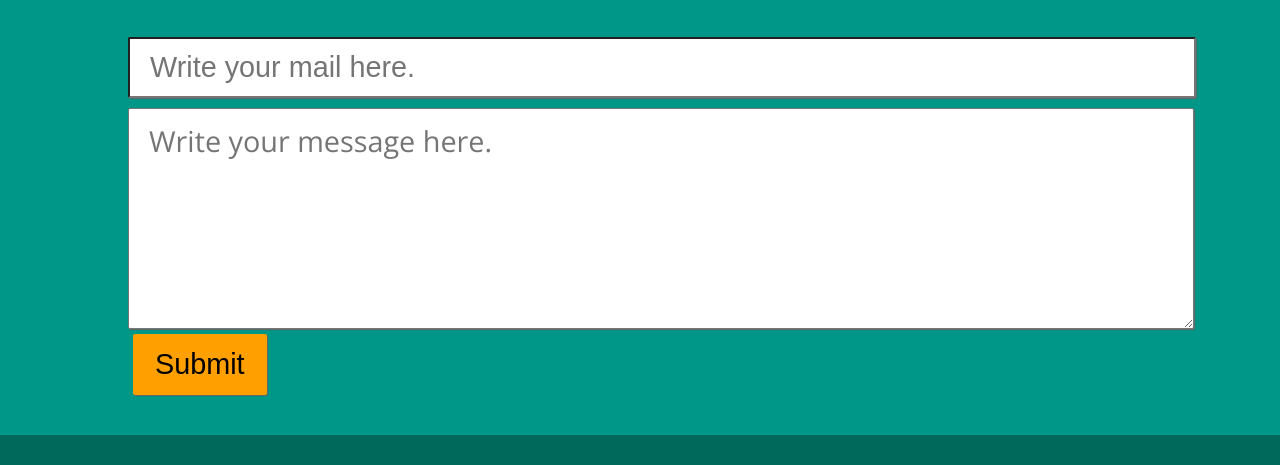
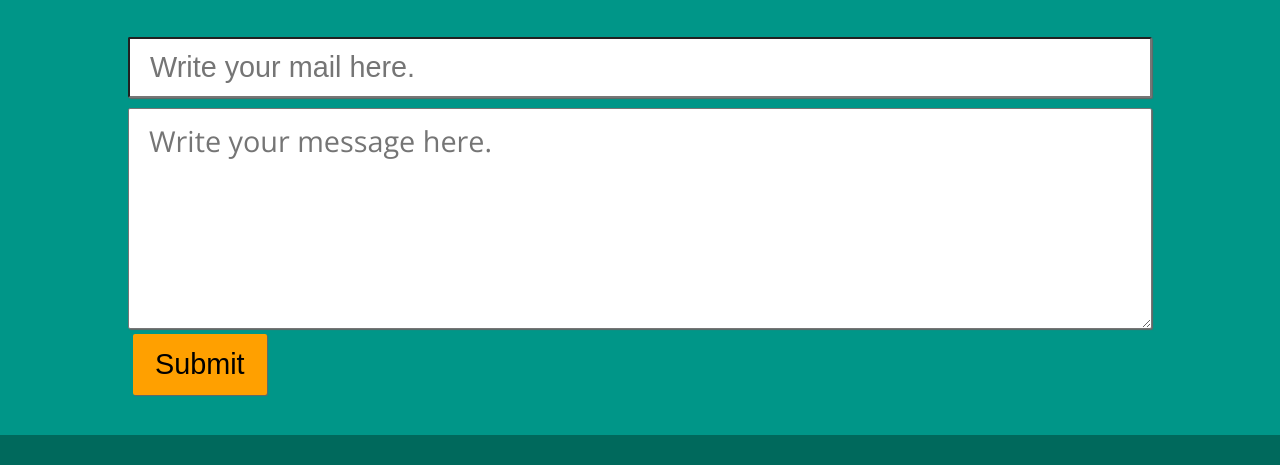
Before and after one commit to KOSkaret/KOSkaret.github.io, a plain HTML site: page index.html in a window 1280 px wide. Shown: the part 1518-1983 px from the top of the page. Drawn offline with nearby package versions, Linux system fonts and the light colour scheme.

Commit message:
Made contact form resize when smaller, made it resize as border-box.

```diff
--- a/sass/modules/_contact.scss
+++ b/sass/modules/_contact.scss
@@ -15,12 +15,16 @@
 
         :focus{
           @include box-shadow(4px);
+
         }
 
       }
 
       textarea{
         display: flex;
+        -webkit-box-sizing: border-box;
+        -moz-box-sizing: border-box;
+        box-sizing: border-box;
         width: 100%;
         padding:12px 20px;
         @include material-std;
@@ -41,6 +45,9 @@
 
       input[type=email]{
         width: 100%;
+        -webkit-box-sizing: border-box;
+        -moz-box-sizing: border-box;
+        box-sizing: border-box;
       }
 
       input[type=button]:hover, input[type=submit]:hover, input[type=reset]:hover{
```
Also changed, not shown: css/main.css, 1 other file.
